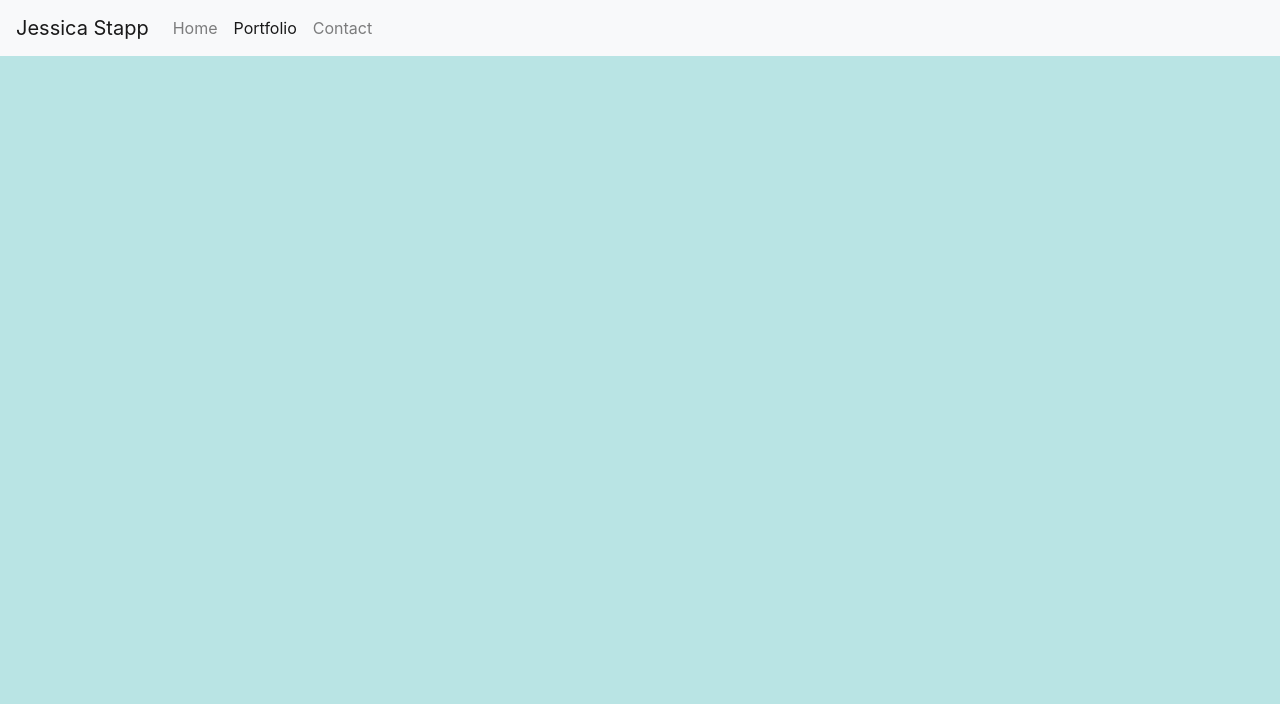
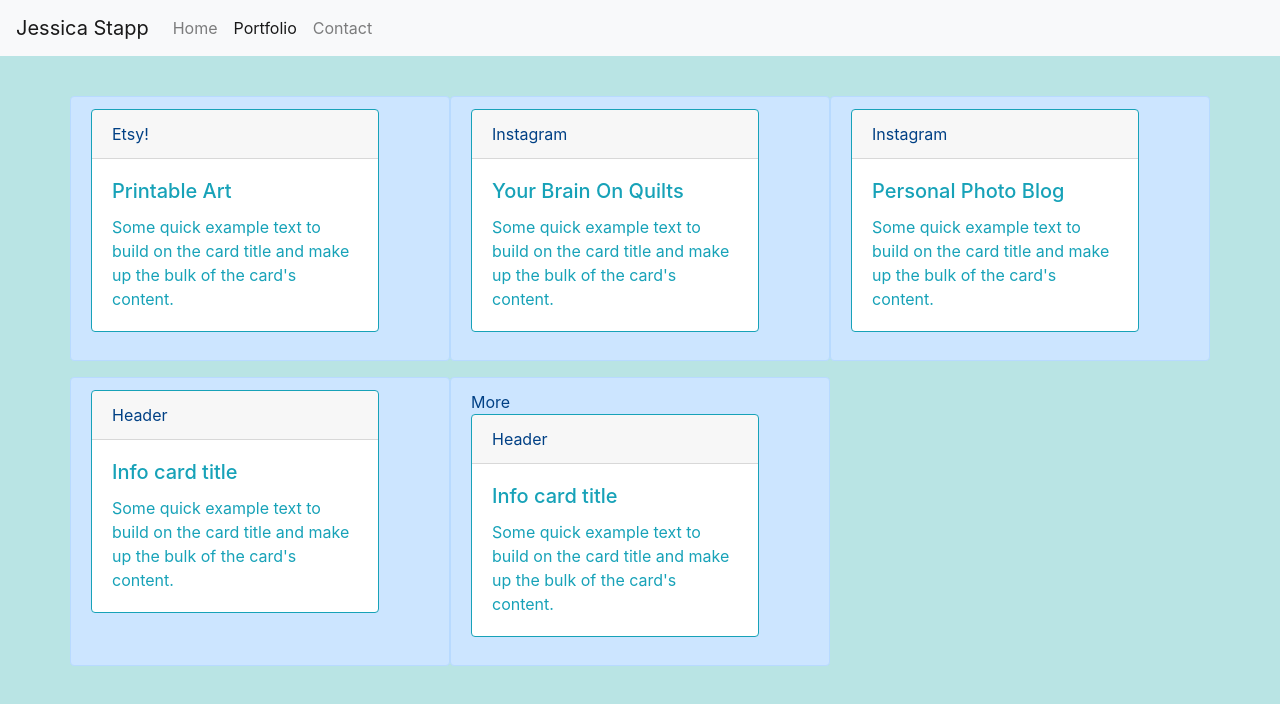
Before and after one commit to stappbot/Portfolio-Bootstrap, a plain HTML site: page portfolio.html in a window 1280 px wide. Drawn offline with nearby package versions, Linux system fonts and the light colour scheme.

Commit message:
add pictures to assets and adjustments to portfolio and contact html files

```diff
--- a/portfolio.html
+++ b/portfolio.html
@@ -25,6 +25,62 @@
         </nav>
     </div>
 
+    <div class="container">
+        <div class="row">
+
+                <div class="col-4 alert alert-primary">
+                        <div class="card border-info mb-3" style="max-width: 18rem;">
+                            <div class="card-header">Etsy!</div>
+                            <div class="card-body text-info">
+                                <h5 class="card-title">Printable Art</h5>
+                                <p class="card-text">Some quick example text to build on the card title and make up the bulk of the card's content.</p>
+                            </div>
+                        </div>
+                </div>
+                <div class="col-4 alert alert-primary">
+                    <div class="card border-info mb-3" style="max-width: 18rem;">
+                        <div class="card-header">Instagram</div>
+                        <div class="card-body text-info">
+                            <h5 class="card-title">Your Brain On Quilts</h5>
+                            <p class="card-text">Some quick example text to build on the card title and make up the bulk of the card's content.</p>
+                        </div>
+                    </div>
+                </div>
+                <div class="col-4 alert alert-primary">
+                    <div class="card border-info mb-3" style="max-width: 18rem;">
+                        <div class="card-header">Instagram</div>
+                        <div class="card-body text-info">
+                            <h5 class="card-title">Personal Photo Blog</h5>
+                            <p class="card-text">Some quick example text to build on the card title and make up the bulk of the card's content.</p>
+                        </div>
+                    </div>
+                </div>
+
+        </div>
+        <div class="row">
+
+                <div class="col-4 alert alert-primary">
+                        <div class="card border-info mb-3" style="max-width: 18rem;">
+                            <div class="card-header">Header</div>
+                            <div class="card-body text-info">
+                                <h5 class="card-title">Info card title</h5>
+                                <p class="card-text">Some quick example text to build on the card title and make up the bulk of the card's content.</p>
+                            </div>
+                        </div>
+                </div>
+                <div class="col-4 alert alert-primary">More
+                    <div class="card border-info mb-3" style="max-width: 18rem;">
+                        <div class="card-header">Header</div>
+                        <div class="card-body text-info">
+                            <h5 class="card-title">Info card title</h5>
+                            <p class="card-text">Some quick example text to build on the card title and make up the bulk of the card's content.</p>
+                        </div>
+                    </div>
+                </div>
+
+        </div>
+    </div>
+
 
 
         <script src="https://code.jquery.com/jquery-3.3.1.slim.min.js" integrity="sha384-q8i/X+965DzO0rT7abK41JStQIAqVgRVzpbzo5smXKp4YfRvH+8abtTE1Pi6jizo" crossorigin="anonymous"></script>
--- a/style.css
+++ b/style.css
@@ -4,3 +4,6 @@ body {
 .container {
     margin-top: 40px;
 }
+.form-group, .input-group {
+    margin-top: 20px;
+}
```
Also changed, not shown: contact.html (+6 -9 lines), assets/pic-hat.png (added), 3 other files.
